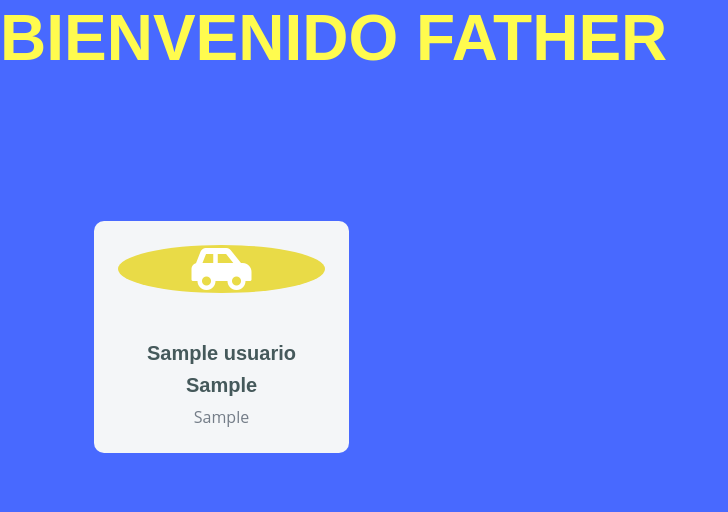
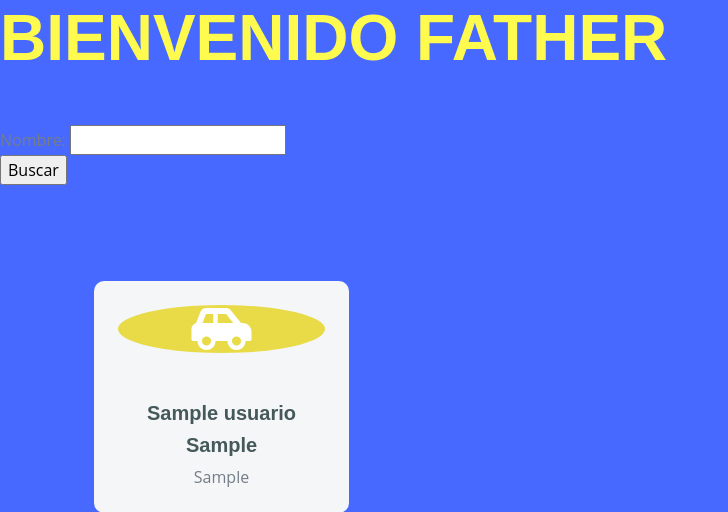
Before and after one commit to cesaracosta12/django-coder, a Django app: page /bienvenido in a window 1280 px wide. Shown: the part 159-671 px from the top of the page, without its empty margins (0-728 px from the left). Run offline with Django 5.2, Linux system fonts and the light colour scheme; tables that the repository leaves empty hold one stand-in row (values such as "Sample post"); some libraries are stand-ins or nearby versions.

Commit message:
clase martes 11/6

```diff
--- a/inicio/forms.py
+++ b/inicio/forms.py
@@ -4,3 +4,6 @@ class CrearUsuarioFormulario(forms.Form):
     nombre = forms.CharField(max_length=40)
     apellido = forms.CharField(max_length=40)
     correo = forms.CharField(max_length=40)
+
+class BuscarUsuario(forms.Form):
+    nombre = forms.CharField(max_length=40,required=False)
--- a/inicio/templates/inicio/bienvenido.html
+++ b/inicio/templates/inicio/bienvenido.html
@@ -8,6 +8,12 @@
 {% endblock h1_header %}
 
 
+<form action={% url "bienvenido" %} method="get">
+{{formulariobuscar}}
+<input type="submit" value="Buscar">
+</form>
+
+{% comment %} {% if usuarios %} {% endcomment %}
 {% for usuario in usuarios %}
 
 <div class="container-fluid featurs py-5">
@@ -29,5 +35,7 @@
     </div>
 </div>
 {% endfor %}
-
+{% comment %} {% else %}
+<p>no hay usuarios</p>
+{% endif %} {% endcomment %}
 {% endblock main %}
--- a/inicio/views.py
+++ b/inicio/views.py
@@ -4,7 +4,7 @@ from django.template import Template, Context, loader
 from django.shortcuts import render,redirect
 import random
 from .models import Usuario
-from .forms import CrearUsuarioFormulario
+from .forms import CrearUsuarioFormulario, BuscarUsuario
 
 
 def home(request):
@@ -85,8 +85,17 @@ def crear_usuario(request):
 
 def bienvenido(request):
     print('&&&&&&&&&&&&& DATOS DE USUARIO:',request)
-    usuarios = Usuario.objects.all()
-    return render(request,'inicio/bienvenido.html',{'usuarios':usuarios})
+
+    formulariobuscar = BuscarUsuario(request.GET)
+    if formulariobuscar.is_valid():
+        nombre = formulariobuscar.cleaned_data['nombre']
+        usuarios = Usuario.objects.filter(nombre__icontains=nombre)
+
+    # usuarios = Usuario.objects.all()
+    return render(request,'inicio/bienvenido.html',{'usuarios':usuarios, 'formulariobuscar':formulariobuscar})
 
 def catalogo(request):
     ...
+
+def eliminar_usuario(request):
+    return redirect('bienvenido')
```
